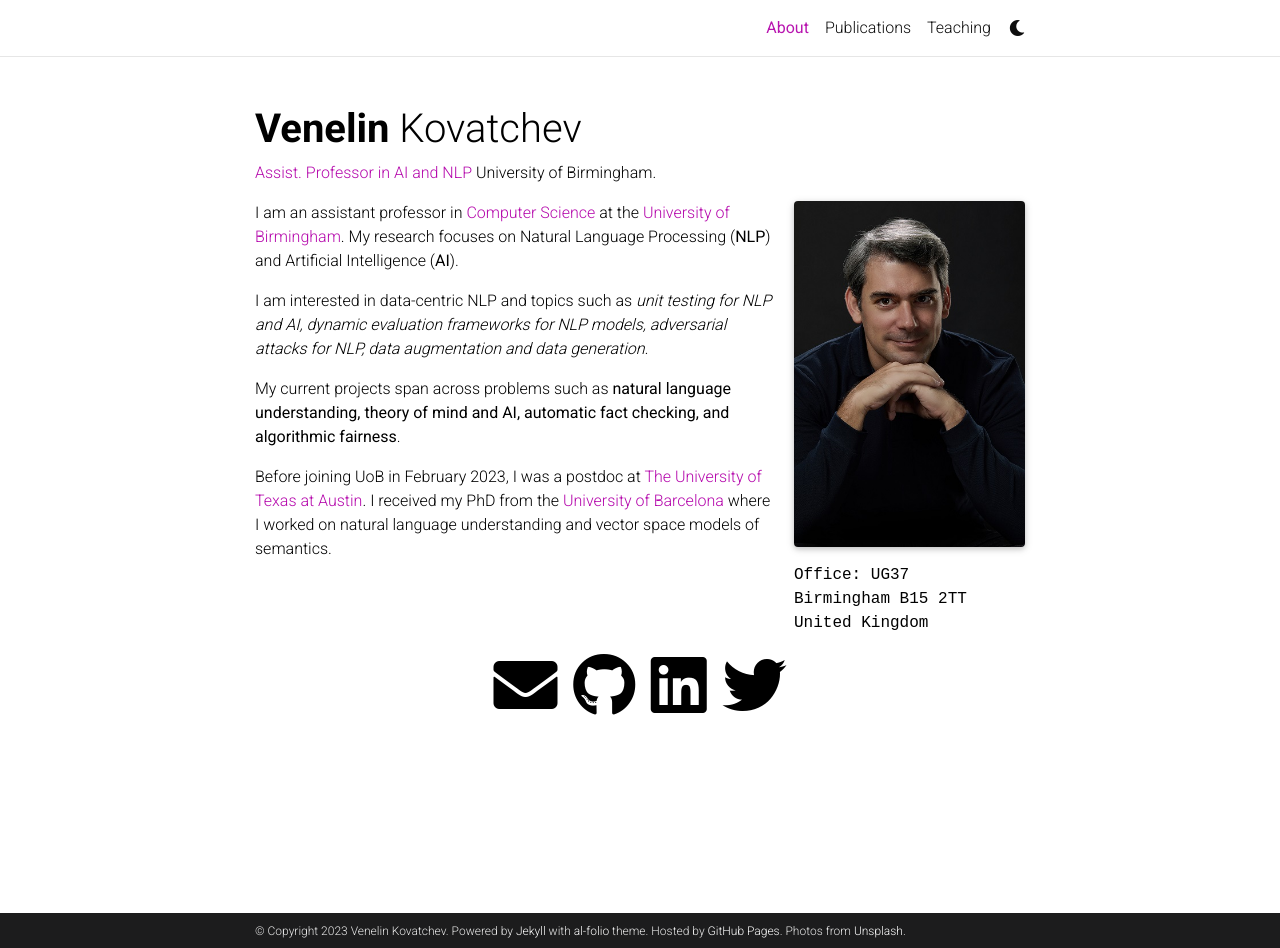
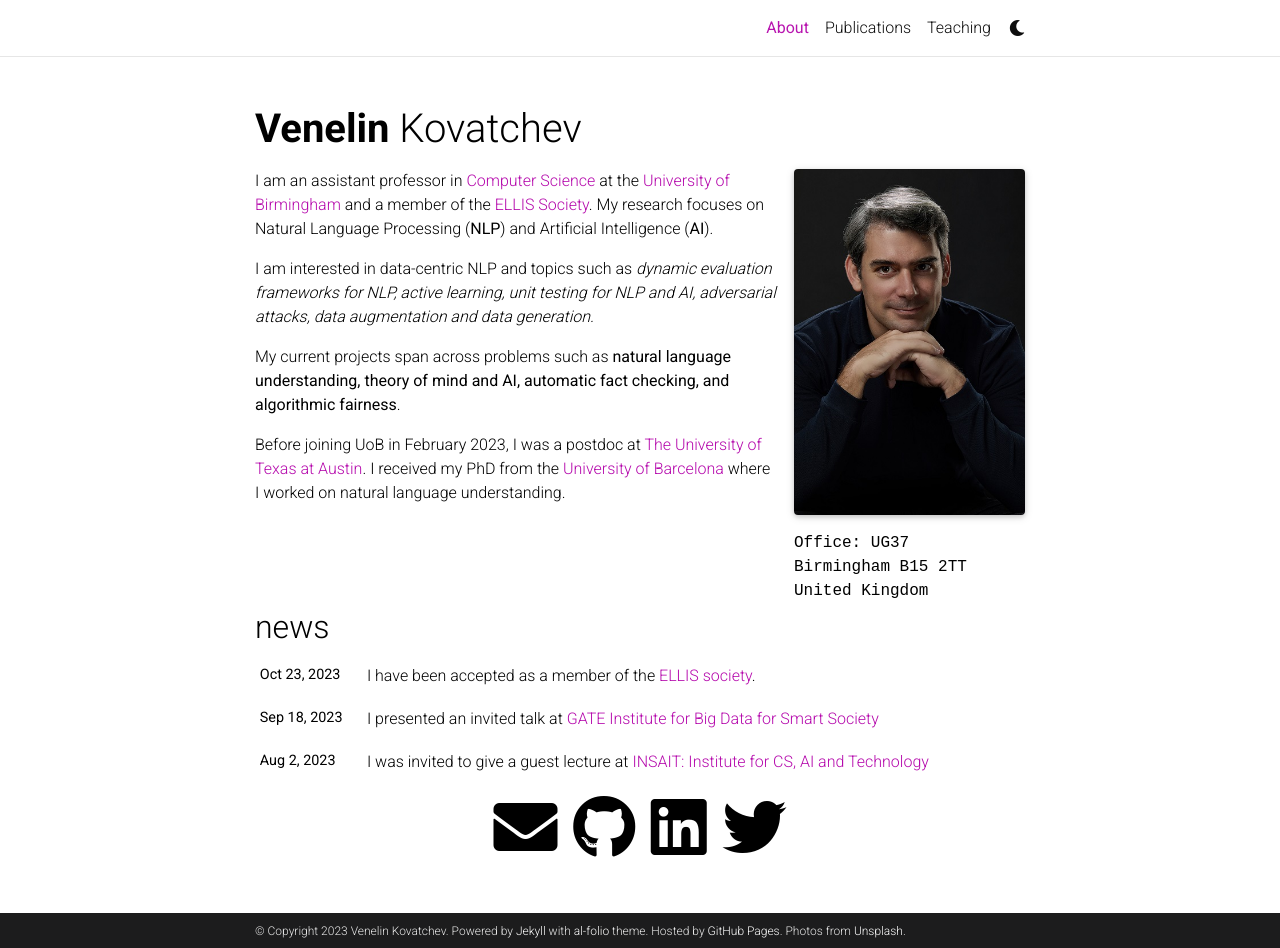
Before and after one commit to venelink/venelink.github.io, a Jekyll site: the page built from _pages/about.md, in a window 1280 px wide and 948 px high. Built offline with Jekyll 4.4.1, drawn with Linux system fonts in a browser that asks for light colours; full-size pictures stand in for the smaller copies a plugin makes; comment, search, counter and statistics services are not loaded; a style sheet for code colours, icons or effects is not loaded.

Commit message:
Update about.md

```diff
--- a/_pages/about.md
+++ b/_pages/about.md
@@ -13,16 +13,16 @@ profile:
     <p>Birmingham B15 2TT</p>
     <p>United Kingdom</p>
 
-news: false  # includes a list of news items
+news: true  # includes a list of news items
 selected_papers: false # includes a list of papers marked as "selected={true}"
 social: true  # includes social icons at the bottom of the page
 ---
 
-I am an assistant professor in [Computer Science](https://www.birmingham.ac.uk/schools/computer-science/index.aspx) at the [University of Birmingham](https://www.birmingham.ac.uk/index.aspx).
+I am an assistant professor in [Computer Science](https://www.birmingham.ac.uk/schools/computer-science/index.aspx) at the [University of Birmingham](https://www.birmingham.ac.uk/index.aspx) and a member of the [ELLIS Society](https://ellis.eu/).
 My research focuses on Natural Language Processing (<b>NLP</b>) and Artificial Intelligence (<b>AI</b>).
 
-I am interested in data-centric NLP and topics such as <i>unit testing for NLP and AI, dynamic evaluation frameworks for NLP models, adversarial attacks for NLP, data augmentation and data generation.</i>
+I am interested in data-centric NLP and topics such as <i>dynamic evaluation frameworks for NLP, active learning, unit testing for NLP and AI, adversarial attacks, data augmentation and data generation.</i>
 
 My current projects span across problems such as <b>natural language understanding, theory of mind and AI, automatic fact checking, and algorithmic fairness</b>.
 
-Before joining UoB in February 2023, I was a postdoc at [The University of Texas at Austin](https://www.utexas.edu/). I received my PhD from the [University of Barcelona](https://web.ub.edu/en/web/ub/) where I worked on natural language understanding and vector space models of semantics.
+Before joining UoB in February 2023, I was a postdoc at [The University of Texas at Austin](https://www.utexas.edu/). I received my PhD from the [University of Barcelona](https://web.ub.edu/en/web/ub/) where I worked on natural language understanding.
```
Also changed, not shown: other parts of _pages/about.md (+1 -1 lines).
